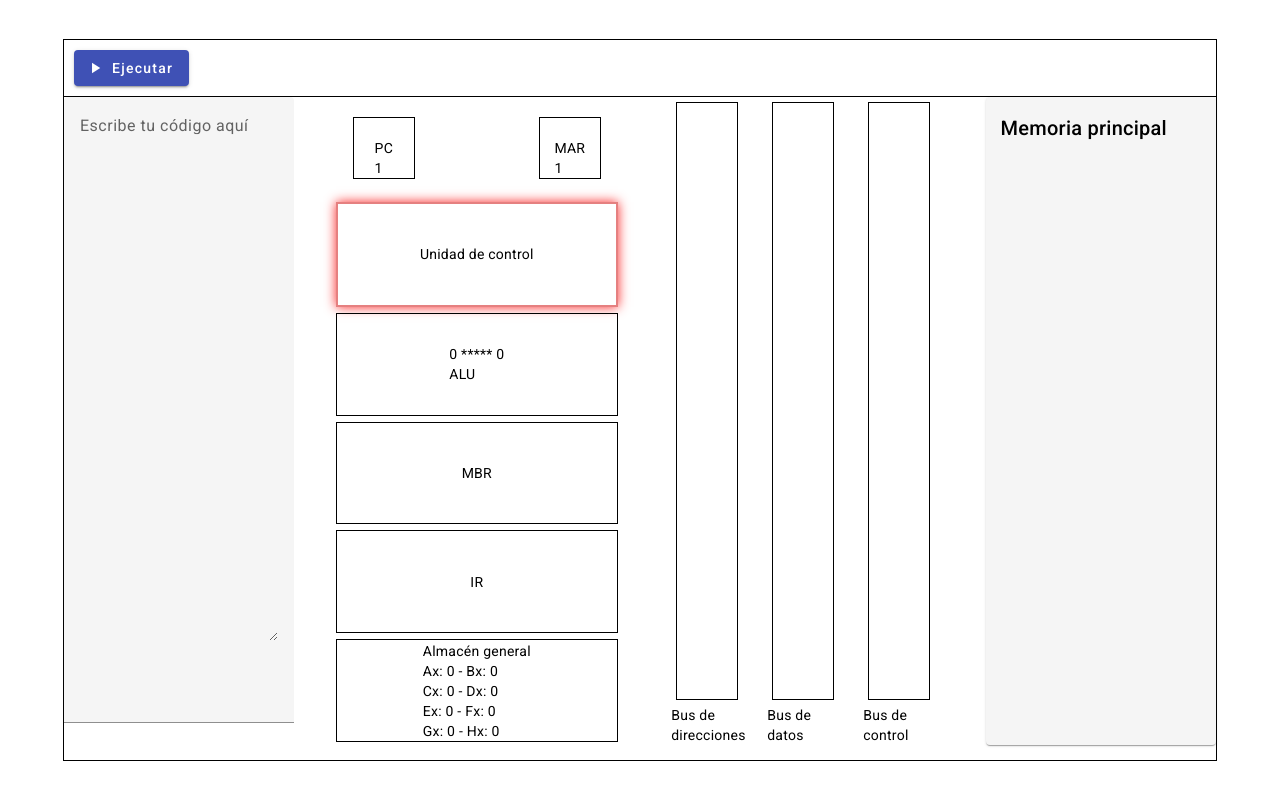
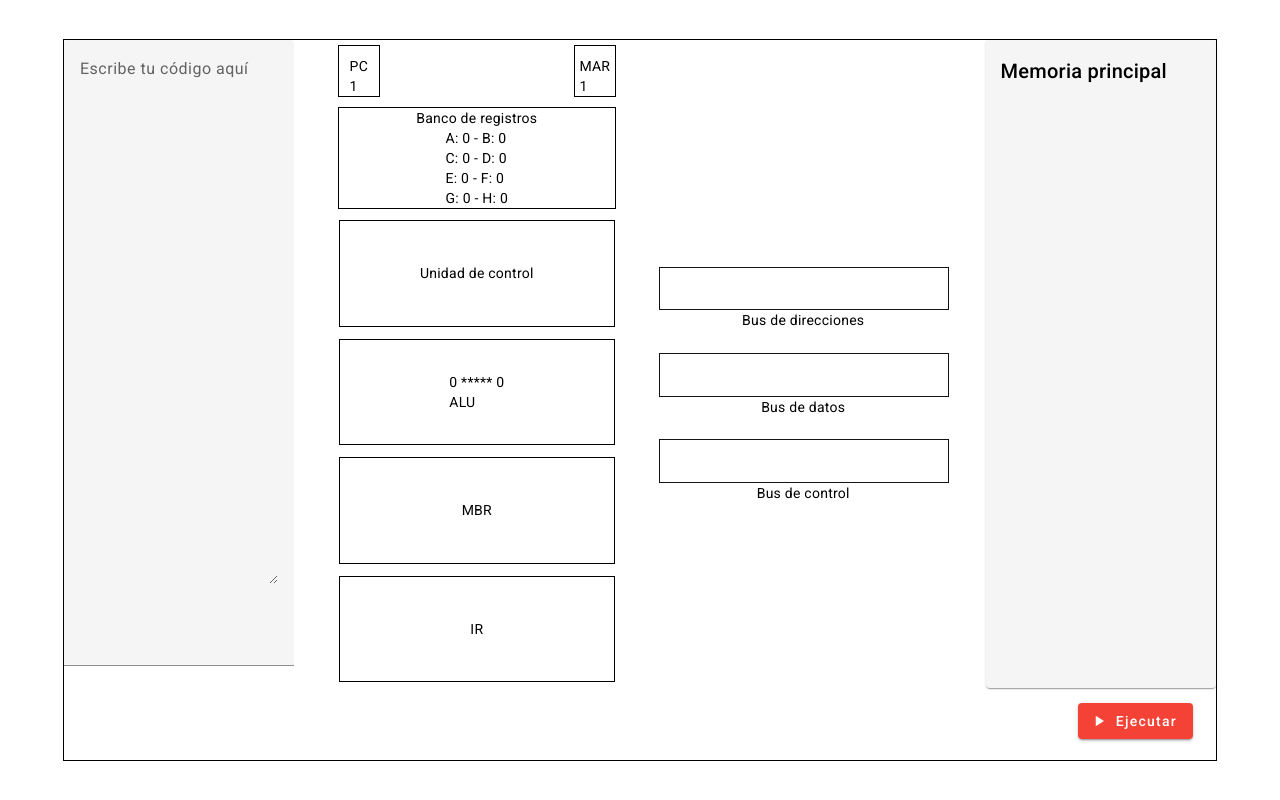
Before and after one commit to juandiramu/ProyectoArquitectura, an Angular app: page / in a window 1280 px wide. Built offline with nearby package versions, Linux system fonts and the light colour scheme.

Commit message:
Estructura de la interfaz

```diff
--- a/src/app/app.component.css
+++ b/src/app/app.component.css
@@ -48,6 +48,7 @@ textarea {
 .container__body__principal__center__first-container {
   display: flex;
   justify-content: space-between;
+  width: 100%;
 }
 
 .container__body__principal__center,
@@ -57,12 +58,18 @@ textarea {
 }
 
 .PC,
-.MAR {
-  height: 20px;
+.MAR{
+  height: 30px;
   width: 20px;
+    border: solid 1px black;
+    padding: 10px;
+    margin: 5px;
+    display: flex;
+    justify-content: center;
+}
+.container__body__principal__center__AG {
   border: solid 1px black;
-  padding: 20px;
-  margin: 20px;
+  margin: 5px;
   display: flex;
   justify-content: center;
 }
@@ -70,29 +77,30 @@ textarea {
 .container__body__principal__buses {
   display: flex;
   justify-content: space-around;
-  height: 100%;
+  flex-direction: column;
+  height: 40%;
 }
 
 .bus_name {
-  width: 60px;
+  width: 100%;
+  display: flex;
+  justify-content: center;
 }
 
 .directions,
 .data,
 .control {
-  height: 92%;
-  border: solid 1px black;
-  width: 60px;
-  margin: 5px;
+  height: 190%;
+  border: solid 1px rgb(20, 20, 20);
+  width: 100%;
 }
 
 .container__body__principal__center__UC,
 .container__body__principal__center__ALU,
 .container__body__principal__center__MBR,
-.container__body__principal__center__IR,
-.container__body__principal__center__AG {
+.container__body__principal__center__IR {
   flex: 1;
-  margin: 3px;
+  margin: 6px;
   display: flex;
   justify-content: center;
   align-items: center;
@@ -106,6 +114,15 @@ textarea {
 }
 
 .elemento__procesador__activo {
-  border: 2px solid #e58080;
-  box-shadow: 0px 0px 11px 0px #fa2626;
+  border: 2px solid #f8a690;
+  box-shadow: 0px 0px 11px 0px #f8420b;
 }
+.text_bank_registers{
+  display: flex;
+  justify-content: center;
+}
+.footer_button{
+  display: flex;
+  justify-content: end;
+  padding: 15px;
+}
--- a/src/app/app.component.html
+++ b/src/app/app.component.html
@@ -11,9 +11,6 @@
 
 <body>
   <div class="container__body">
-    <header>
-      <button class="header__button" mat-raised-button color="primary" (click)="LoadAndRunInstructions()" [disabled]="!habilitarBtnEjecutar"><mat-icon>play_arrow</mat-icon>Ejecutar</button>
-    </header>
 
     <div class="container__body__principal">
       <mat-form-field class="container__body__principal__input">
@@ -25,21 +22,33 @@
 
         <div class="container__body__principal__center__down">
           <div class="container__body__principal__center__first-container">
-            <div class="PC" [ngClass]="{'elemento__procesador__activo': pcEstaActivo}">
+            <div class="PC" >
               PC
               <br>
               {{PC+1}}
             </div>
-            <div class="MAR" [ngClass]="{'elemento__procesador__activo': marEstaActivo}">
+            <div class="MAR" >
               MAR
               <br>
               {{MAR+1}}
             </div>
           </div>
-          <div class="container__body__principal__center__UC" [ngClass]="{'elemento__procesador__activo': unidadControlEstaActiva}">
+          <div class="container__body__principal__center__AG" >
+            <div>
+              Banco de registros
+              <br>
+              <div class="text_bank_registers">
+                A: {{bancoRegistros.A}} - B: {{bancoRegistros.B}} <br>
+                C: {{bancoRegistros.C}} - D: {{bancoRegistros.D}} <br>
+                E: {{bancoRegistros.E}} - F: {{bancoRegistros.F}} <br>
+                G: {{bancoRegistros.G}} - H: {{bancoRegistros.H}}
+              </div>
+            </div>
+          </div>
+          <div class="container__body__principal__center__UC" >
             Unidad de control
           </div>
-          <div class="container__body__principal__center__ALU" [ngClass]="{'elemento__procesador__activo': aluEstaActiva}">
+          <div class="container__body__principal__center__ALU" >
             <div>
               <div>
                 <span>{{ALU.operando1}}</span> ***** <span>{{ALU.operando2}}</span>
@@ -49,27 +58,15 @@
               {{ALU.operacionAEjecutar}}
             </div>
           </div>
-          <div class="container__body__principal__center__MBR" [ngClass]="{'elemento__procesador__activo': mbrEstaActivo}">
+          <div class="container__body__principal__center__MBR" >
             MBR
             <br>
             {{MBR}}
           </div>
-          <div class="container__body__principal__center__IR" [ngClass]="{'elemento__procesador__activo': irEstaActivo}">
+          <div class="container__body__principal__center__IR" >
             IR
             <br>
             {{IR}}
-          </div>
-          <div class="container__body__principal__center__AG" [ngClass]="{'elemento__procesador__activo': almacenGeneralEstaActivo}">
-            <div>
-              Almacén general
-              <br>
-              <div>
-                Ax: {{bancoRegistros.A}} - Bx: {{bancoRegistros.B}} <br>
-                Cx: {{bancoRegistros.C}} - Dx: {{bancoRegistros.D}} <br>
-                Ex: {{bancoRegistros.E}} - Fx: {{bancoRegistros.F}} <br>
-                Gx: {{bancoRegistros.G}} - Hx: {{bancoRegistros.H}}
-              </div>
-            </div>
           </div>
         </div>
 
@@ -100,6 +97,9 @@
         </mat-card-content>
       </mat-card>
     </div>
+    <footer class="footer_button">
+      <button class="header__button" mat-raised-button color="warn" (click)="LoadAndRunInstructions()" [disabled]="!habilitarBtnEjecutar"><mat-icon>play_arrow</mat-icon>Ejecutar</button>
+    </footer>
   </div>
 </body>
 
```
